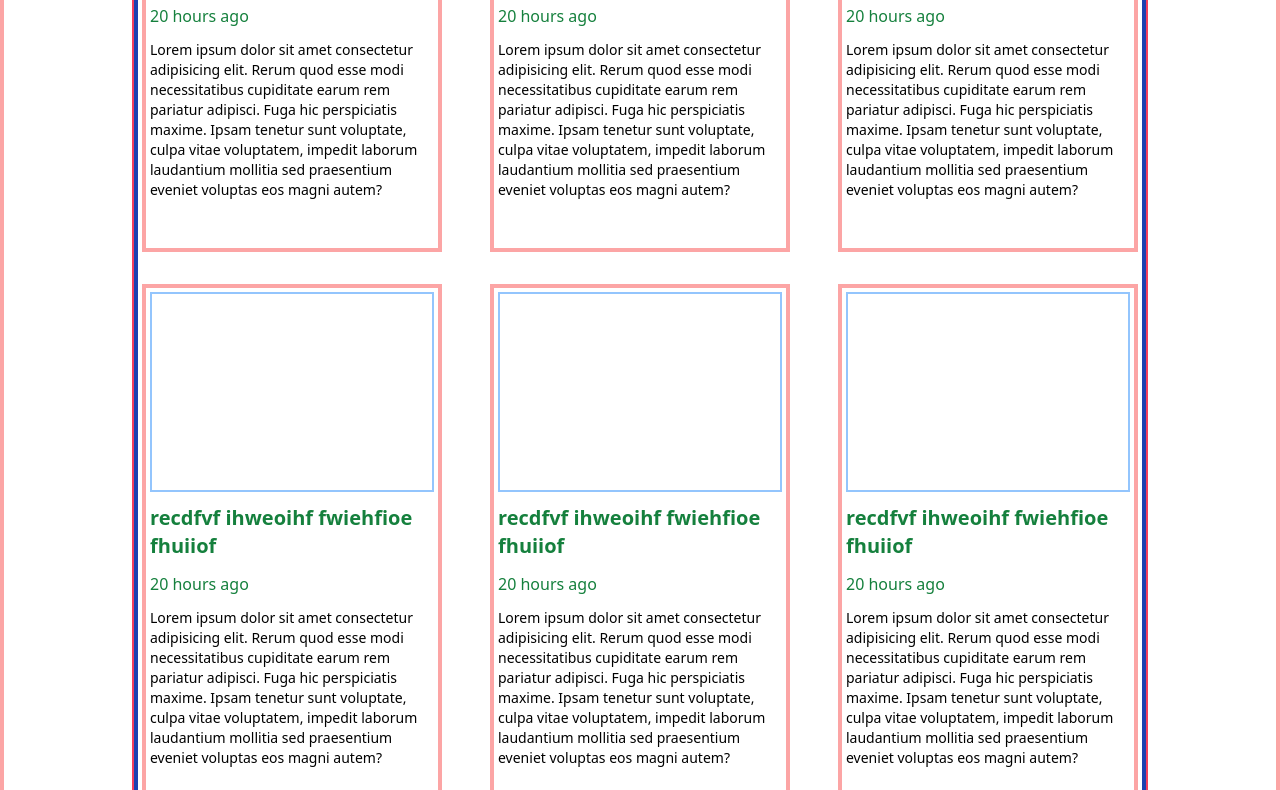
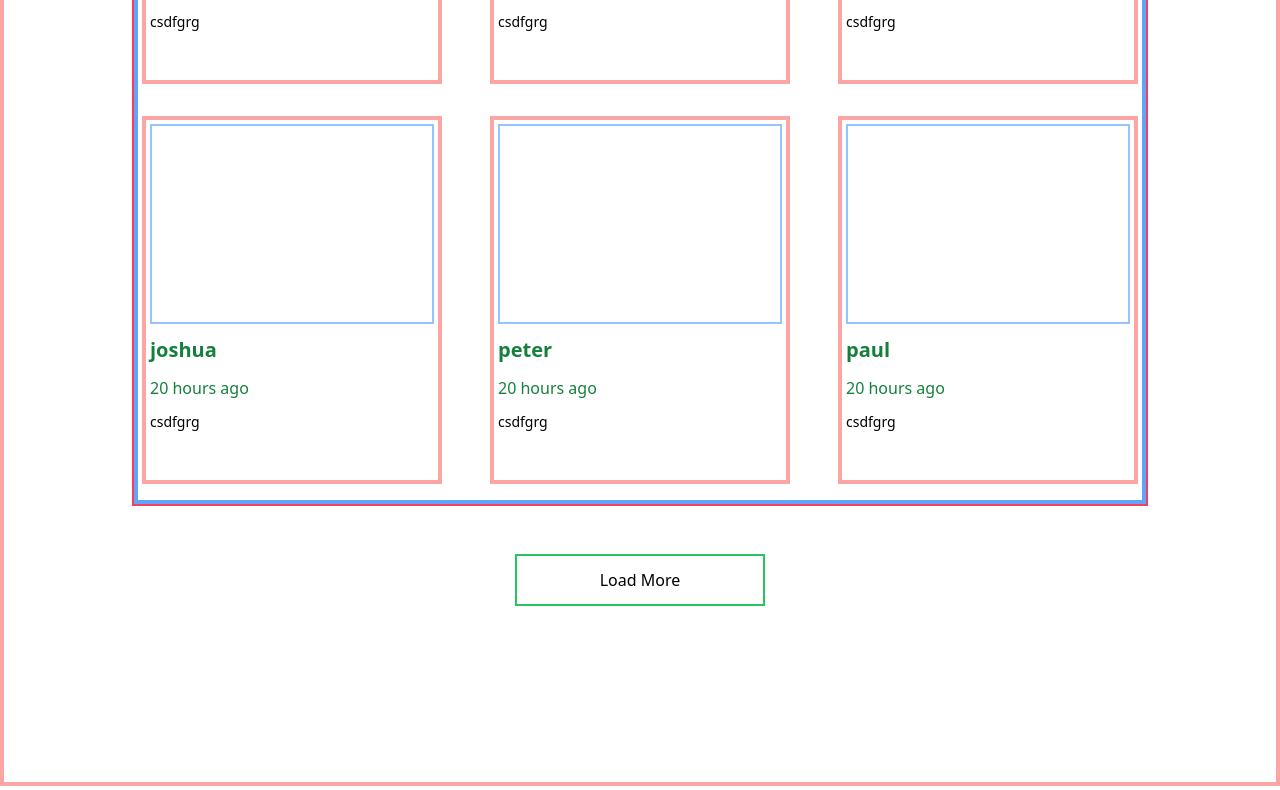
Before and after one commit to olatunji-20/projects, a Vue app in the folder gdlive/gdlive/: page / in a window 1280 px wide. Shown: the part 1970-2760 px from the top of the page. Built offline with nearby package versions, Linux system fonts and the light colour scheme; data requests are answered from the project's data file.

Commit message:
made profile page dynamic

```diff
--- a/gdlive/gdlive/api/db.json
+++ b/gdlive/gdlive/api/db.json
@@ -9,7 +9,10 @@
             "heading": "csdnf",
             "story": "csdfgrg",
             "time": "143434",
-            "status": "iun"
+            "status": "iun",
+            "country": "nirgr",
+            "campaign": "cnor",
+            "coverImage": "https://ijijfiunrvo"
         },
         {
             "id": 2,
@@ -20,7 +23,10 @@
             "heading": "csdnf",
             "story": "csdfgrg",
             "time": "143434",
-            "status": "iun"
+            "status": "iun",
+            "country": "nirgr",
+            "campaign": "cnor",
+            "coverImage": "https://ijijfiunrvo"
         },
         {
             "id": 3,
@@ -31,7 +37,10 @@
             "heading": "csdnf",
             "story": "csdfgrg",
             "time": "143434",
-            "status": "iun"
+            "status": "iun",
+            "country": "nirgr",
+            "campaign": "cnor",
+            "coverImage": "https://ijijfiunrvo"
         },
         {
             "id": 4,
@@ -42,7 +51,10 @@
             "heading": "csdnf",
             "story": "csdfgrg",
             "time": "143434",
-            "status": "iun"
+            "status": "iun",
+            "country": "nirgr",
+            "campaign": "cnor",
+            "coverImage": "https://ijijfiunrvo"
         },
         {
             "id": 5,
@@ -53,7 +65,10 @@
             "heading": "csdnf",
             "story": "csdfgrg",
             "time": "143434",
-            "status": "iun"
+            "status": "iun",
+            "country": "nirgr",
+            "campaign": "cnor",
+            "coverImage": "https://ijijfiunrvo"
         },
         {
             "id": 6,
@@ -64,7 +79,10 @@
             "heading": "csdnf",
             "story": "csdfgrg",
             "time": "143434",
-            "status": "iun"
+            "status": "iun",
+            "country": "nirgr",
+            "campaign": "cnor",
+            "coverImage": "https://ijijfiunrvo"
         }
     ]
 }
--- a/gdlive/gdlive/package.json
+++ b/gdlive/gdlive/package.json
@@ -10,6 +10,7 @@
     "backend": "json-server --watch ./api/db.json --port 3500"
   },
   "dependencies": {
+    "axios": "^1.6.7",
     "pinia": "^2.1.7",
     "vue": "^3.3.11",
     "vue-router": "^4.2.5"
--- a/gdlive/gdlive/src/components/EachStory.vue
+++ b/gdlive/gdlive/src/components/EachStory.vue
@@ -1,73 +1,13 @@
 <template>
-  <div class="border-4 border-blue-800 w-[100%] h-[100%] flex flex-col justify-between px-1 md:flex-row flex-wrap">
-    <!-- <h1 class="font-bold text-purple-400 text-xl">{{ counterStore.count }}</h1> -->
+  <div class="border-4 border-blue-400 w-[100%] h-[100%] flex flex-col justify-between px-1 md:flex-row flex-wrap">
 
-    <router-link to="/profile">
-        <div class="border-4 border-red-300 w-[100%] h-[auto] pb-4 p-1 my-4 md:w-[300px]">
+    <div v-for="p in profileStore.profiles" :key="p.id" class="border-4 border-red-300 w-[100%] h-[auto] pb-4 p-1 my-4 md:w-[300px]">
+        <router-link :to="/profile/ + `${p.id}`">
             <div class="border-2 border-blue-300 w-[100%] h-[200px]"></div>
-            <h3 class="font-bold text-green-700 text-xl py-3">recdfvf ihweoihf fwiehfioe fhuiiof</h3>
+            <h3 class="font-bold text-green-700 text-xl py-3">{{ p.name }}</h3>
             <p class="text-green-700">20 hours ago</p>
-            <p class="pt-3 pb-8 text-sm">Lorem ipsum dolor sit amet consectetur adipisicing elit.
-                Rerum quod esse modi necessitatibus cupiditate earum rem pariatur adipisci.
-                Fuga hic perspiciatis maxime. Ipsam tenetur sunt voluptate, culpa vitae voluptatem,
-                impedit laborum laudantium mollitia sed praesentium eveniet voluptas eos magni autem?
-            </p>
-        </div>
-    </router-link>
-
-    <div class="border-4 border-red-300 w-[100%] h-[auto] pb-4 p-1 my-4 md:w-[300px]">
-        <div class="border-2 border-blue-300 w-[100%] h-[200px]"></div>
-        <h3 class="font-bold text-green-700 text-xl py-3">recdfvf ihweoihf fwiehfioe fhuiiof</h3>
-        <p class="text-green-700">20 hours ago</p>
-        <p class="pt-3 pb-8 text-sm">Lorem ipsum dolor sit amet consectetur adipisicing elit.
-            Rerum quod esse modi necessitatibus cupiditate earum rem pariatur adipisci.
-            Fuga hic perspiciatis maxime. Ipsam tenetur sunt voluptate, culpa vitae voluptatem,
-            impedit laborum laudantium mollitia sed praesentium eveniet voluptas eos magni autem?
-        </p>
-    </div>
-
-    <div class="border-4 border-red-300 w-[100%] h-[auto] pb-4 p-1 my-4 md:w-[300px]">
-        <div class="border-2 border-blue-300 w-[100%] h-[200px]"></div>
-        <h3 class="font-bold text-green-700 text-xl py-3">recdfvf ihweoihf fwiehfioe fhuiiof</h3>
-        <p class="text-green-700">20 hours ago</p>
-        <p class="pt-3 pb-8 text-sm">Lorem ipsum dolor sit amet consectetur adipisicing elit.
-            Rerum quod esse modi necessitatibus cupiditate earum rem pariatur adipisci.
-            Fuga hic perspiciatis maxime. Ipsam tenetur sunt voluptate, culpa vitae voluptatem,
-            impedit laborum laudantium mollitia sed praesentium eveniet voluptas eos magni autem?
-        </p>
-    </div>
-
-    <div class="border-4 border-red-300 w-[100%] h-[auto] pb-4 p-1 my-4 md:w-[300px]">
-        <div class="border-2 border-blue-300 w-[100%] h-[200px]"></div>
-        <h3 class="font-bold text-green-700 text-xl py-3">recdfvf ihweoihf fwiehfioe fhuiiof</h3>
-        <p class="text-green-700">20 hours ago</p>
-        <p class="pt-3 pb-8 text-sm">Lorem ipsum dolor sit amet consectetur adipisicing elit.
-            Rerum quod esse modi necessitatibus cupiditate earum rem pariatur adipisci.
-            Fuga hic perspiciatis maxime. Ipsam tenetur sunt voluptate, culpa vitae voluptatem,
-            impedit laborum laudantium mollitia sed praesentium eveniet voluptas eos magni autem?
-        </p>
-    </div>
-
-    <div class="border-4 border-red-300 w-[100%] h-[auto] pb-4 p-1 my-4 md:w-[300px]">
-        <div class="border-2 border-blue-300 w-[100%] h-[200px]"></div>
-        <h3 class="font-bold text-green-700 text-xl py-3">recdfvf ihweoihf fwiehfioe fhuiiof</h3>
-        <p class="text-green-700">20 hours ago</p>
-        <p class="pt-3 pb-8 text-sm">Lorem ipsum dolor sit amet consectetur adipisicing elit.
-            Rerum quod esse modi necessitatibus cupiditate earum rem pariatur adipisci.
-            Fuga hic perspiciatis maxime. Ipsam tenetur sunt voluptate, culpa vitae voluptatem,
-            impedit laborum laudantium mollitia sed praesentium eveniet voluptas eos magni autem?
-        </p>
-    </div>
-
-    <div class="border-4 border-red-300 w-[100%] h-[auto] pb-4 p-1 my-4 md:w-[300px]">
-        <div class="border-2 border-blue-300 w-[100%] h-[200px]"></div>
-        <h3 class="font-bold text-green-700 text-xl py-3">recdfvf ihweoihf fwiehfioe fhuiiof</h3>
-        <p class="text-green-700">20 hours ago</p>
-        <p class="pt-3 pb-8 text-sm">Lorem ipsum dolor sit amet consectetur adipisicing elit.
-            Rerum quod esse modi necessitatibus cupiditate earum rem pariatur adipisci.
-            Fuga hic perspiciatis maxime. Ipsam tenetur sunt voluptate, culpa vitae voluptatem,
-            impedit laborum laudantium mollitia sed praesentium eveniet voluptas eos magni autem?
-        </p>
+            <p class="pt-3 pb-8 text-sm">{{ p.story }}</p>
+        </router-link>
     </div>
 
   </div>
@@ -79,10 +19,12 @@ import { useCounterStore } from '@/stores/counter';
 export default {
     name: "EachStory",
     setup() {
-        const counterStore = useCounterStore();
+        const profileStore = useCounterStore();
+
+        profileStore.getProfiles();
 
         return {
-            counterStore
+            profileStore
         }
     }
 
--- a/gdlive/gdlive/src/router/index.js
+++ b/gdlive/gdlive/src/router/index.js
@@ -11,7 +11,7 @@ const router = createRouter({
       component: HomePage
     },
     {
-      path: '/profile',
+      path: '/profile/:id',
       name: 'Profile',
       component: Profile
     }
--- a/gdlive/gdlive/src/stores/counter.js
+++ b/gdlive/gdlive/src/stores/counter.js
@@ -1,12 +1,45 @@
 import { ref, computed } from 'vue'
 import { defineStore } from 'pinia'
+import axios from 'axios'
 
 export const useCounterStore = defineStore('counter', () => {
-  const count = ref(76765)
-  const doubleCount = computed(() => count.value * 2)
-  function increment() {
-    count.value++
+
+  const profiles = ref([]);
+  const profile = ref({});
+
+  const getProfiles = async () => {
+    let url = "http://localhost:3500/profiles";
+
+    try {
+      const res = await axios.get(url);
+      profiles.value = await res.data;
+      console.log(profiles)
+    } catch(err) {
+      console.log("error couldn't fetch", err)
+    }
+
   }
 
-  return { count, doubleCount, increment }
+
+  const getProfile = async (id) => {
+    try {
+      const res = await axios.get("http://localhost:3500/profiles/" + id);
+      profile.value = await res.data;
+
+    } catch (err) {
+      console.log(err + "ebjrnt")
+    }
+  }
+
+  return {
+    profiles,
+    getProfiles,
+    profile,
+    getProfile
+   }
+
+
+
+
+
 })
--- a/gdlive/gdlive/src/views/Profile.vue
+++ b/gdlive/gdlive/src/views/Profile.vue
@@ -8,7 +8,7 @@
         </div>
         <div class="border-4 border-red-500 w-[100%] h-[auto] px-4 md:h-[320px]">
             <div class="border-2 border-blue-500 w-[100%] h-[auto] mt-20 flex flex-row md:mt-28">
-                <h2 class="font-bold text-xl">Daniel</h2>
+                <h2 class="font-bold text-xl">{{ profileStore.profile.name }}</h2>
                 <p class="ml-4 text-xl md:ml-12">22yrs</p>
                 <div class="border border-red-400 ml-4 md:ml-12"><img class=" w-[20px] h-[20px] inline" /><p class="ml-4 text-xl inline">Malawi</p></div>
             </div>
@@ -45,13 +45,29 @@
 </template>
 
 <script>
+import { useCounterStore } from '@/stores/counter';
 import FootBar from '@/components/FootBar.vue';
 import Activities from '@/components/Activities.vue';
 import Navbar from '@/components/Navbar.vue';
 import Progress from '@/components/Progress.vue';
+import { useRoute } from 'vue-router';
+import { onMounted } from 'vue';
 
 export default {
     name: 'Profile',
+    setup() {
+        const route = useRoute();
+        const profileStore = useCounterStore();
+
+        onMounted(async () => {
+            await profileStore.getProfile(route.params.id)
+        })
+
+
+        return {
+            profileStore
+        }
+    },
     components: { Navbar, Activities, FootBar, Progress }
 }
 </script>
```
Also changed, not shown: 1 other file (tests, documents, lock files or other folders).
